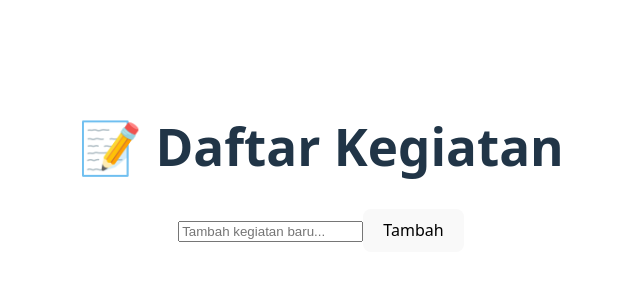
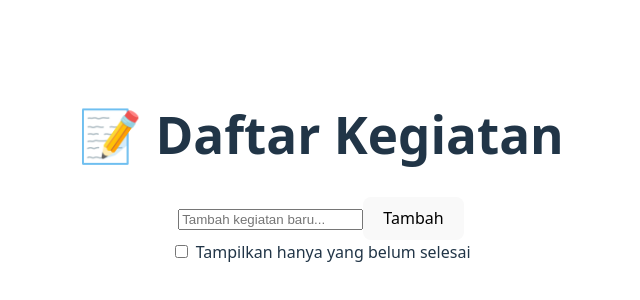
Before and after one commit to Rifkiaditia1/32-pbk-uts-233510233, a Vue app: page / in a window 1280 px wide. Shown: the part 224-524 px from the top of the page, without its empty margins (319-959 px from the left). Built offline with nearby package versions, Linux system fonts and the light colour scheme.

Commit message:
Memunculkan kegiatan yang belum selesai

```diff
--- a/src/App.vue
+++ b/src/App.vue
@@ -13,7 +13,12 @@
         <button @click="addTask" class="btn">Tambah</button>
       </div>
 
-
+      <div class="filter">
+        <label>
+          <input type="checkbox" v-model="showOnlyIncomplete" />
+          Tampilkan hanya yang belum selesai
+        </label>
+      </div>
 
       <ul class="task-list">
         <li
@@ -37,7 +42,7 @@ export default {
     return {
       newTask: '',
       tasks: [],
-
+      showOnlyIncomplete: false
     }
   },
   computed: {
```
